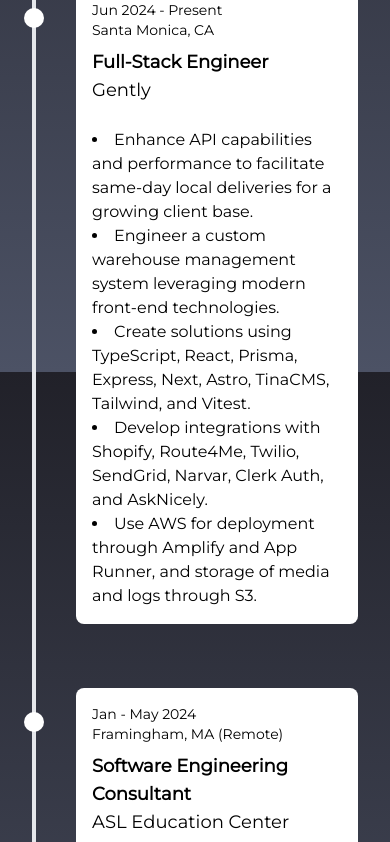
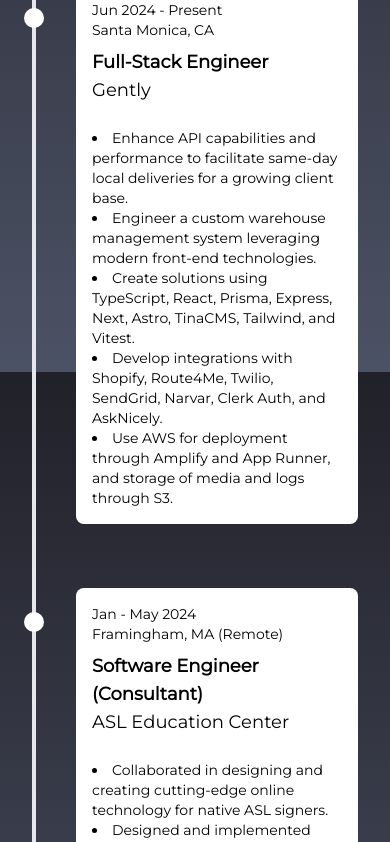
Before and after one commit to jennatripoli/jennatripoli.github.io, a Next.js app: page / in a window 390 px wide. Shown: the part 6380-7222 px from the top of the page. Built offline with nearby package versions, Linux system fonts and the light colour scheme.

Commit message:
Update Experience.tsx

```diff
--- a/src/app/components/Experience.tsx
+++ b/src/app/components/Experience.tsx
@@ -17,7 +17,7 @@
     },
     {
       date: "Jan - May 2024",
-      position: "Software Engineering Consultant",
+      position: "Software Engineer (Consultant)",
       company: "ASL Education Center",
       location: "Framingham, MA (Remote)",
       description: [
@@ -102,7 +102,7 @@
         <p className="text-body text-lg lg:text-2xl">{company}</p>
         <br />
         {description.map((item, key) => (
-          <li key={key}>{item}</li>
+          <li key={key} className="text-sm lg:text-base">{item}</li>
         ))}
       </div>
     </div>
```
